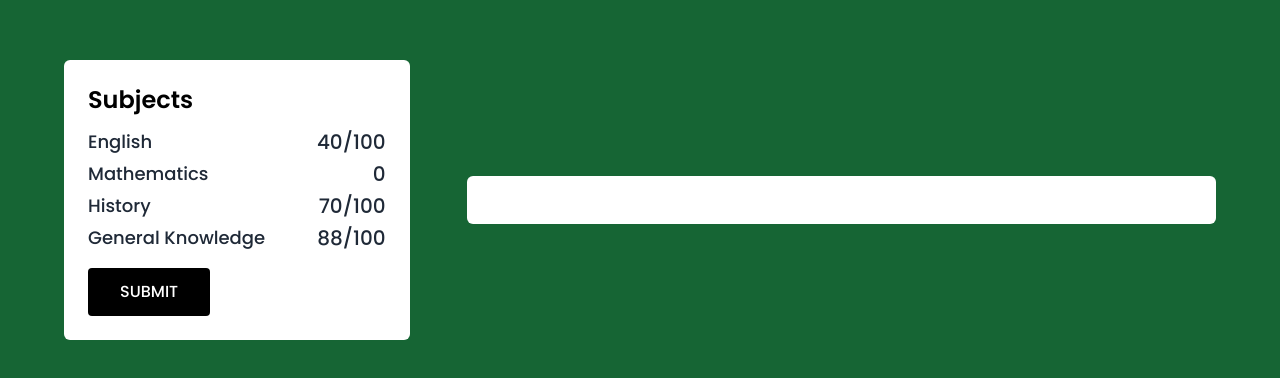
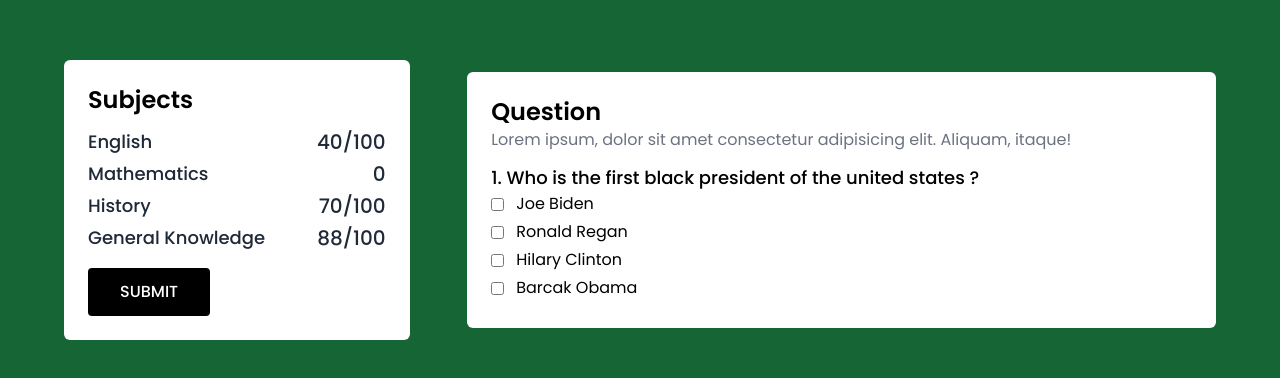
Before and after one commit to mr-atuzie/cbt, a React (Create React App) app: page / in a window 1280 px wide. Shown: the part 200-578 px from the top of the page. Built offline with nearby package versions, Linux system fonts and the light colour scheme.

Commit message:
2nd commit

```diff
--- a/src/components/Home.jsx
+++ b/src/components/Home.jsx
@@ -30,7 +30,37 @@
             Submit
           </button>
         </div>
-        <div className=" bg-white p-6 w-[65%] rounded-md h-fit"></div>
+        <div className=" bg-white p-6 w-[65%] rounded-md h-fit">
+          <h1 className=" text-2xl lg:4xl font-semibold">Question</h1>
+          <p className=" text-gray-500">
+            Lorem ipsum, dolor sit amet consectetur adipisicing elit. Aliquam,
+            itaque!
+          </p>
+
+          <div className=" mt-3">
+            <div>
+              <p className=" font-medium lg:text-lg">
+                1. Who is the first black president of the united states ?
+              </p>
+              <div className=" flex items-center gap-3 mb-1">
+                <input type="checkbox" name="" id="" />
+                <p className="capitalize">Joe Biden</p>
+              </div>
+              <div className=" flex items-center gap-3 mb-1">
+                <input type="checkbox" name="" id="" />
+                <p className="capitalize">Ronald Regan</p>
+              </div>
+              <div className=" flex items-center gap-3 mb-1">
+                <input type="checkbox" name="" id="" />
+                <p className="capitalize">Hilary clinton</p>
+              </div>
+              <div className=" flex items-center gap-3 mb-1">
+                <input type="checkbox" name="" id="" />
+                <p className="capitalize">Barcak Obama</p>
+              </div>
+            </div>
+          </div>
+        </div>
       </div>
     </div>
   );
```
